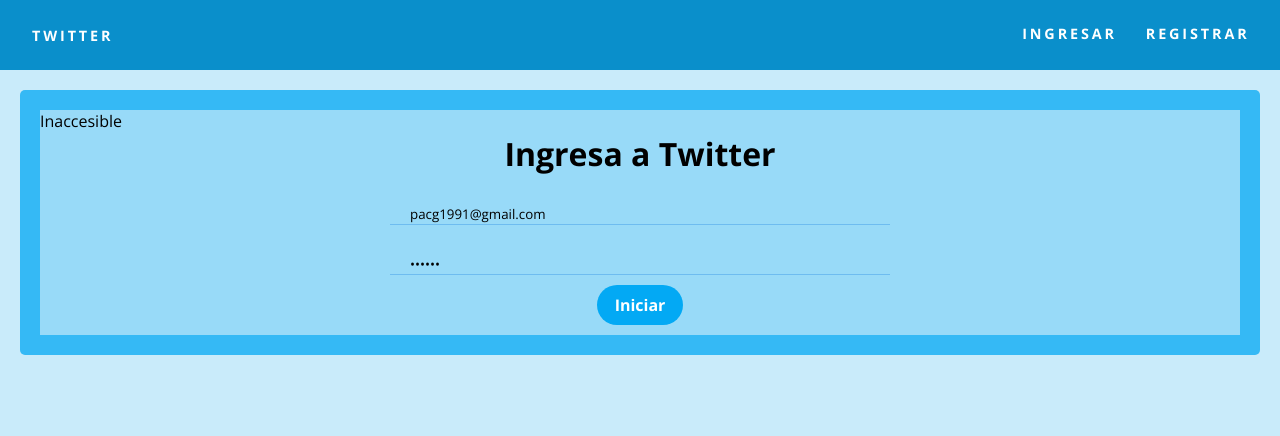
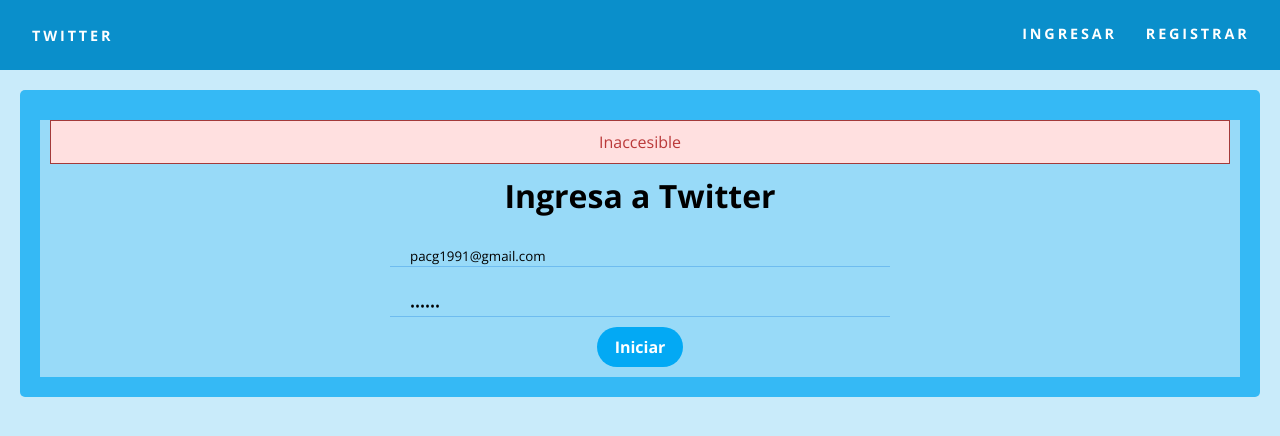
Before and after one commit to bypabloc/twitter, a Vue app: page /login in a window 1280 px wide. Both pictures are taken after a click on the button "Iniciar". Shown: the top 436 px of the page. Built offline with nearby package versions, Linux system fonts and the light colour scheme; no server answers.

Commit message:
some fixes n added style bar error

```diff
--- a/src/assets/style.scss
+++ b/src/assets/style.scss
@@ -182,7 +182,33 @@ nav a {
     box-shadow: 0 0 10px #719ECE;
 }
 
-
+.bar {
+    padding: 10px;
+    margin: 10px;
+    color: #333;
+    background: #fafafa;
+    border: 1px solid #ccc;
+}
+.info {
+    color: #204a8e;
+    background: #c9ddff;
+    border: 1px solid #4c699b;
+}
+.success {
+    color: #2b7515;
+    background: #ecffd6;
+    border: 1px solid #617c42;
+}
+.warn {
+    color: #756e15;
+    background: #fffbd1;
+    border: 1px solid #87803e;
+}
+.error {
+    color: #ba3939;
+    background: #ffe0e0;
+    border: 1px solid #a33a3a;
+}
 
 
 
--- a/src/endpoint/index.js
+++ b/src/endpoint/index.js
@@ -47,7 +47,7 @@ export const getError = response => {
         if(err===422){
             res.message = response?.data?.errors ? response.data.errors.join('<br/>') : ''
         }else if(err===401){
-            res.message = response?.data?.message ? response.data.message.join('<br/>') : ''
+            res.message = response?.data?.errors ? response.data.errors.join('<br/>') : ''
         }else{
             res.message = response?.statusText ? response.statusText : null
         }
--- a/src/endpoint/settings.js
+++ b/src/endpoint/settings.js
@@ -1,7 +1,7 @@
 import axios from 'axios'
 
-// const baseURL = 'https://bypabloc-twitter-api.herokuapp.com/api/v1'
-const baseURL = 'http://twitter-api.prueba/api/v1'
+const baseURL = 'https://bypabloc-twitter-api.herokuapp.com/api/v1'
+// const baseURL = 'http://twitter-api.prueba/api/v1'
 
 let headers = {
     'Content-Type' : 'application/json',
--- a/src/views/admin/TwitterNew.vue
+++ b/src/views/admin/TwitterNew.vue
@@ -1,7 +1,6 @@
 <template>
     <div class="container-tweet">
-        <div v-if="twitters.save.error">
-            {{ twitters.save.error }}
+        <div v-if="twitters.save.error" class="bar error" v-html="twitters.save.error">
         </div>
         <form action="#" @submit.prevent="saveTwitterEvent">
             <textarea
--- a/src/views/auth/Login.vue
+++ b/src/views/auth/Login.vue
@@ -5,7 +5,12 @@
 
             </div>
             <div class="card-body ">
-                <div v-if="user?.error">{{ user.error }}</div>
+                <div
+                    v-if="user?.error"
+                    class="center bar error"
+                    v-html="user?.error"
+                >
+                </div>
                 <form class="form" action="#" @submit.prevent="loginEvent">
                     <h1 class="center">Ingresa a Twitter</h1>
 
--- a/src/views/auth/Register.vue
+++ b/src/views/auth/Register.vue
@@ -6,7 +6,12 @@
 
                 </div>
                 <div class="card-body ">
-                    <div v-if="user?.register?.error">{{ user.register.error }}</div>
+                    <div
+                        v-if="user?.register?.error"
+                        class="center bar error"
+                        v-html="user?.register?.error"
+                    >
+                    </div>
                     <form class="form" action="#" @submit.prevent="submit">
                         <h1 class="center">Registrate en Twitter</h1>
 
```
